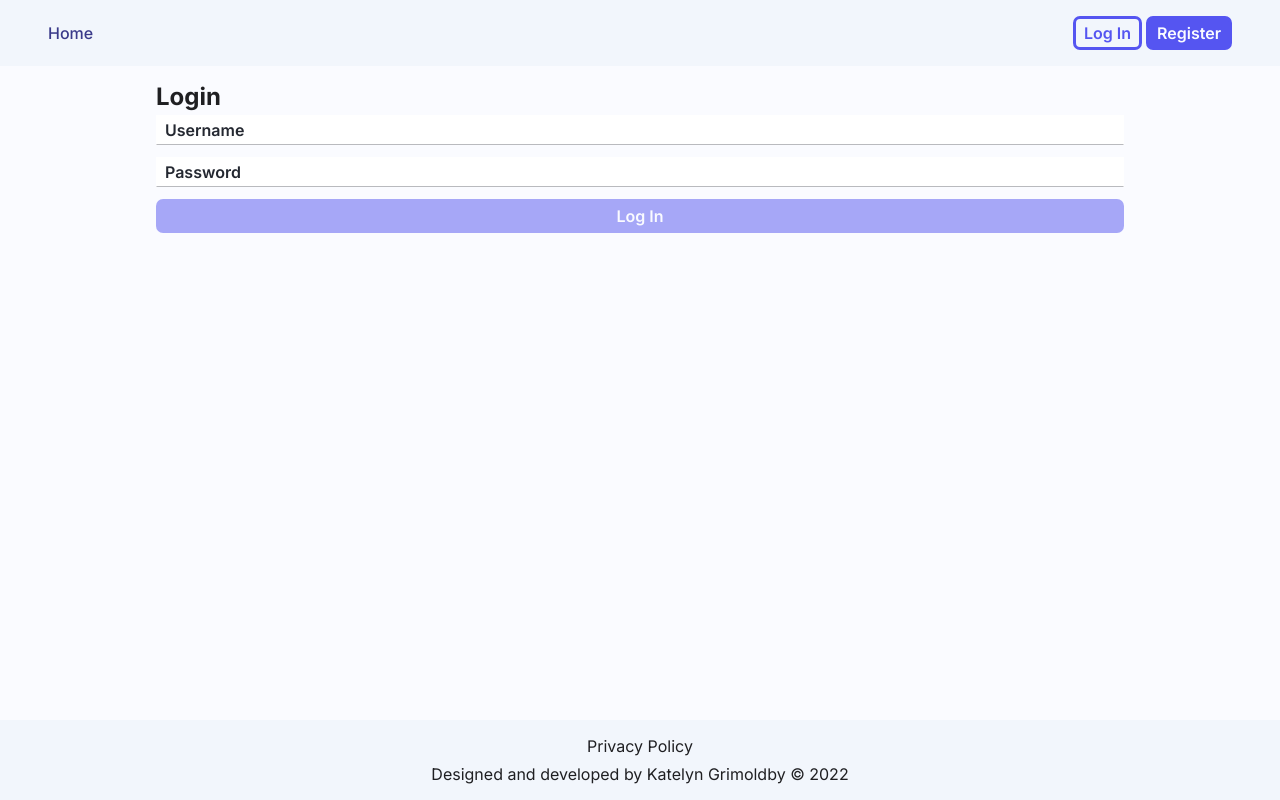
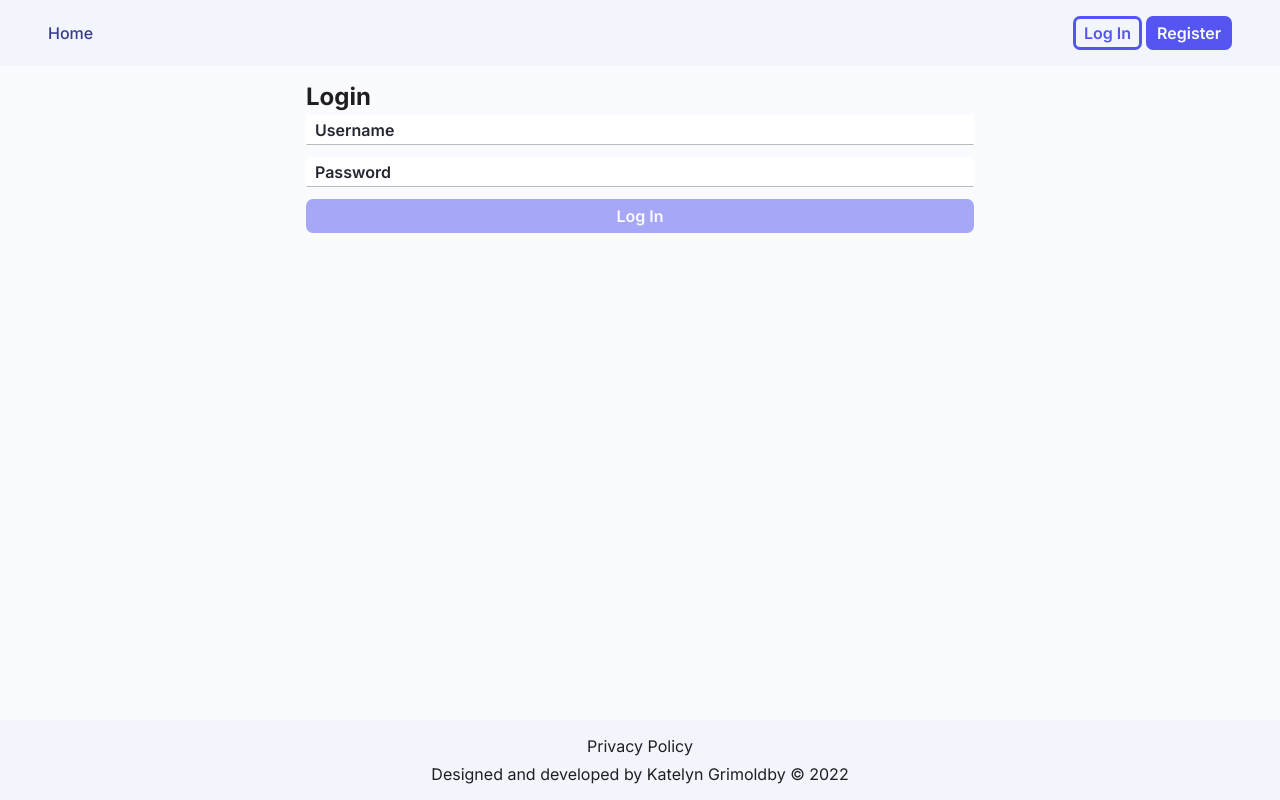
Before and after one commit to katelyngrimoldby/job-application-tracker, a React (Vite) app in the folder frontend/: page /login in a window 1280 px wide. Built offline with nearby package versions, Linux system fonts and the light colour scheme.

Commit message:
Style for desktop layout

```diff
--- a/frontend/src/pages/login.tsx
+++ b/frontend/src/pages/login.tsx
@@ -1,8 +1,9 @@
 import LoginForm from '../components/LoginForm';
+import styles from '../styles/pages/login.module.css';
 
 const Login = () => {
   return (
-    <main>
+    <main className={styles.main}>
       <h2>Login</h2>
       <LoginForm />
     </main>
--- /dev/null
+++ b/frontend/src/styles/pages/login.module.css
@@ -0,0 +1,3 @@
+.main {
+  max-width: 700px;
+}
```
